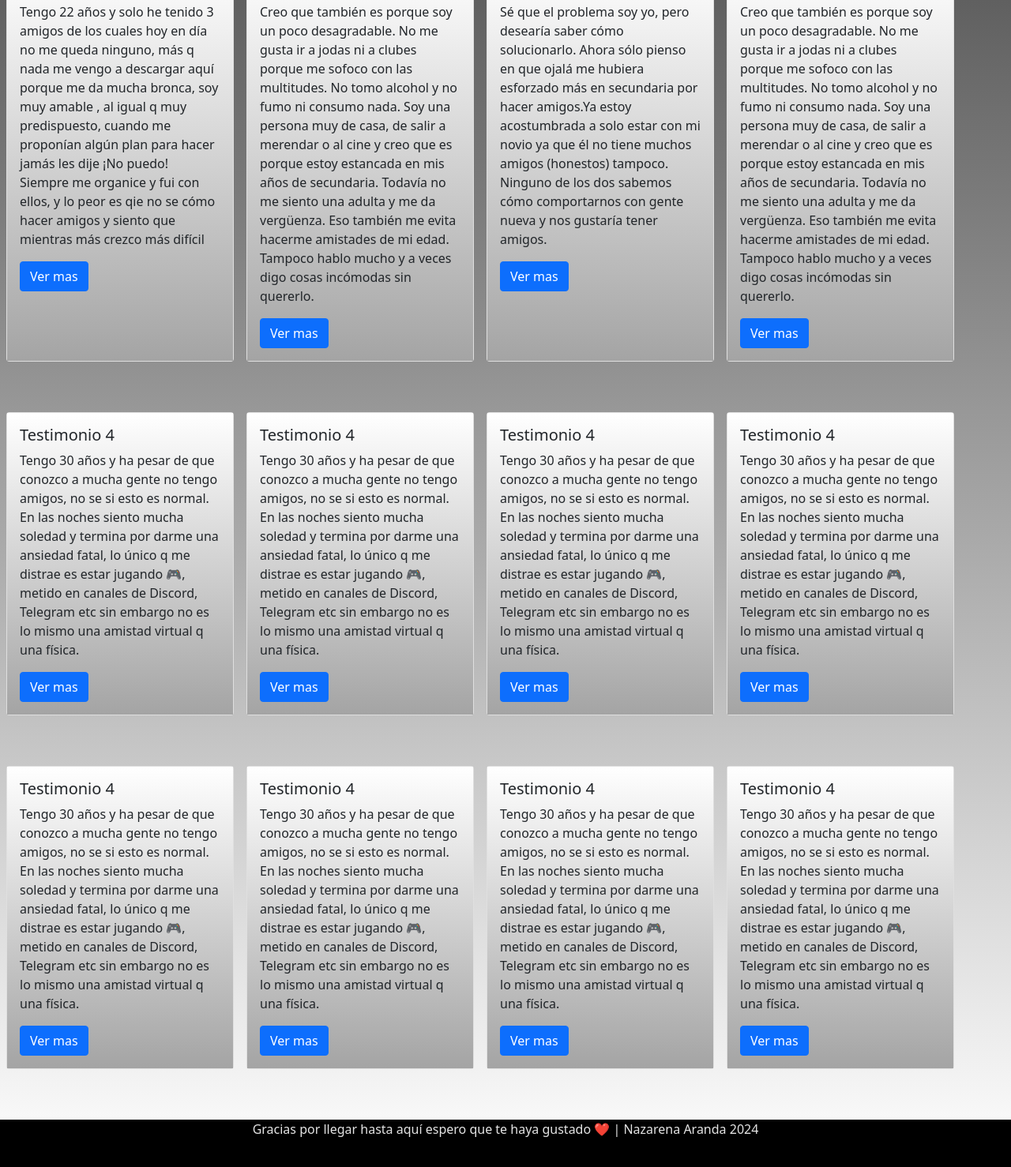
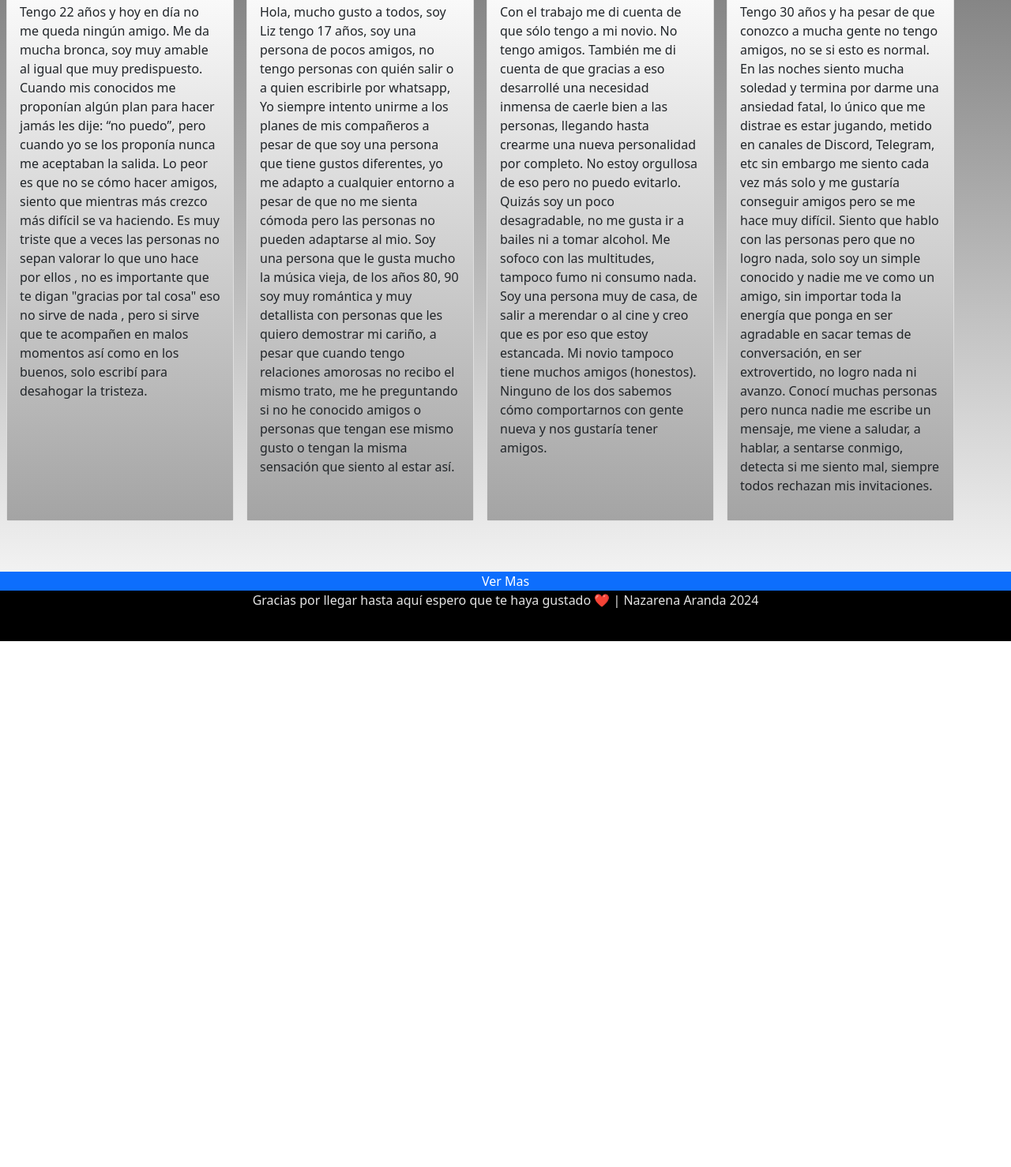
Before and after one commit to NazarenaAranda06/PaginaWeb, a plain HTML site: page Entrega Final Desem/testimonios.html in a window 1280 px wide. Shown: the part 894-2372 px from the top of the page at 79% size. After the commit the page ends 1706 px from the top, so only its background shows below. Drawn offline with nearby package versions, Linux system fonts and the light colour scheme.

Commit message:
Pagina lista para realizar prueba de GitHub Pages.

```diff
--- a/Entrega Final Desem/style.css
+++ b/Entrega Final Desem/style.css
@@ -4,10 +4,6 @@ body {
     font-family: 'Poppins', sans-serif;
 }
 
-
-.SinSentido {
-    background-color: brown;
-}
 
 header{
     background-image: linear-gradient(rgba(0, 0, 0, 0.736), rgba(0, 0, 0, 0.698)), url(imagenes/fondo.png);
@@ -62,6 +58,8 @@ body {
     background-image: linear-gradient( white, #a4a4a4);
 }
 
+
+
 .Contenedor1 {
     display: flex;
     flex-direction: row;
@@ -97,31 +95,36 @@ body {
 }
 
 
-.navegacion {
-    position: absolute;
-    top: 50;
-    left: 50;
-    right: 0;
-    display: flex;
-    align-items: center;
-    justify-content: space-between;
-}
 
 .titulo {
     color: aliceblue;
     text-align: center;
+
+}
+
+
+.boton {
+    color: #fff;
+    background-color: #0d6efd;
+    border-color: #0d6efd;
+    display: flex;
+    justify-content: center;
 
 
 
 }
 
 summary::after {
-    content:' mas';
+    content:'Ver Mas';
+
     }
 
     details[open] summary::after {
-    content:' menos';
+    content:'Ver Menos';
+
     }
+
+
 
 
 
--- a/Entrega Final Desem/testimonios.html
+++ b/Entrega Final Desem/testimonios.html
@@ -6,98 +6,67 @@
     <link rel="stylesheet" href="style.css">
     <link href="https://cdn.jsdelivr.net/npm/bootstrap@5.0.2/dist/css/bootstrap.min.css" rel="stylesheet" integrity="sha384-EVSTQN3/azprG1Anm3QDgpJLIm9Nao0Yz1ztcQTwFspd3yD65VohhpuuCOmLASjC" crossorigin="anonymous">
     <title>Testimonios</title>
-
 </head>
 
 <body>
-
-
-    <header class="headerOtros" id="Testimonios"> <!--A esto le llamamos selector de clase, y es para indicar en donde queremos que se realice el cambio que hicimos en css-->
-
-
-
+    <header class="headerOtros" id="Testimonios">
         <div class="menu">
-
-            <nav> <!--Sirve para crear un menú de navegación, generalmente se ponen listas-->
-            <ul> <!-- ul es para poner una lista sin orden, para que sea una lista ordenada hay que poner ol-->
-                <a href="./index.html"><li>Inicio</li></a> <!--Etiqueta de enlace, se pone con la letra a, el atributo es href. Adentro tenemos que poner una url para que al hacer click en la casilla nos lleve a donde deseamos-->
+            <nav>
+                <ul>
+                    <a href="./index.html"><li>Inicio</li></a>
                     <a href="./motivos.html" target="_blank"> <li>Motivos</li> </a>
                     <a href="./consejos.html" target="_blank"> <li>Consejos</li> </a>
                     <a href="#Testimonios"><li>Testimonios</li></a>
-
                 </ul>
             </nav>
         </div>
-
-
-
     </header>
 
 
     <div class="titulo">
         <h1><strong> Para que veas que es algo más común de lo que se piensa,te dejamos testimonios de personas reales</strong> </h1><br>
-
     </div>
 
 
     <div class="Contenedor1">
-
-
         <div class="card" style="width: 18rem;">
-
             <div class="card-body">
-
                 <h5 class="card-title">Testimonio 1</h5>
-            <p class="card-text">Tengo 22 años y solo he tenido 3 amigos de los cuales hoy en día no me queda ninguno, más q nada me vengo a descargar
-                aquí porque me da mucha bronca, soy muy amable , al igual q muy predispuesto, cuando me proponían algún plan para hacer
-                jamás les dije ¡No puedo! Siempre me organice y fui con ellos, y lo peor es qie no se cómo hacer amigos y siento que
-                mientras más crezco más difícil
-
-                <details>
-                    <summary  class="btn btn-primary">Ver</summary><br><br>
-
-                     va haciendo. Es muy triste q a veces las personas no sepan valorar lo q uno hace por
-                        ellos , no es importante el q te digan "gracias por tal cosa" eso no sirve de nada , pero si sirve q te acompañen en
-                        malos momentos así como en los buenos, solo esc.</p>
-
-               </details>
-
-
+                <p class="card-text">Tengo 22 años y hoy en día no me queda ningún amigo. Me da mucha bronca, soy muy amable al igual que muy
+                    predispuesto. Cuando mis conocidos me proponían algún plan para hacer jamás les dije: “no puedo”, pero cuando yo se los
+                    proponía nunca me aceptaban la salida. Lo peor es que no se cómo hacer amigos, siento que mientras más crezco más difícil
+                    se va haciendo. Es muy triste que a veces las personas no sepan valorar lo que uno hace por ellos , no es importante que te
+                    digan "gracias por tal cosa" eso no sirve de nada , pero si sirve que te acompañen en malos momentos así como en los buenos,
+                    solo escribí para desahogar la tristeza.
+                </p>
 
             </div>
         </div>
 
-
         <div class="card" style="width: 18rem;">
-
             <div class="card-body">
                 <h5>Testimonio 2</h5>
-            <p>Creo que también es porque soy un poco desagradable. No me gusta ir a jodas ni a clubes porque me sofoco con las multitudes. No tomo alcohol y no fumo ni consumo nada. Soy una persona muy de casa, de salir a merendar o al cine y creo que es porque estoy estancada en mis años de secundaria. Todavía no me siento una adulta y me da vergüenza. Eso también me evita hacerme amistades de mi edad. Tampoco hablo mucho y a veces digo cosas incómodas sin quererlo.
-                <details>
-                    <summary  class="btn btn-primary">Ver</summary><br><br>
-
-                     va haciendo. Es muy triste q a veces las personas no sepan valorar lo q uno hace por
-                        ellos , no es importante el q te digan "gracias por tal cosa" eso no sirve de nada , pero si sirve q te acompañen en
-                        malos momentos así como en los buenos, solo esc.</p>
-
-               </details>
+                <p>Hola, mucho gusto a todos, soy Liz tengo 17 años, soy una persona de pocos amigos, no tengo personas con quién salir o a
+                    quien escribirle por whatsapp, Yo siempre intento unirme a los planes de mis compañeros a pesar de que soy una persona que
+                    tiene gustos diferentes, yo me adapto a cualquier entorno a pesar de que no me sienta cómoda pero las personas no pueden
+                    adaptarse al mio. Soy una persona que le gusta mucho la música vieja, de los años 80, 90 soy muy romántica y muy detallista
+                    con personas que les quiero demostrar mi cariño, a pesar que cuando tengo relaciones amorosas no recibo el mismo trato, me
+                    he preguntando si no he conocido amigos o personas que tengan ese mismo gusto o tengan la misma sensación que siento al
+                    estar así.
+                </p>
             </div>
         </div>
 
         <div class="card" style="width: 18rem;">
-
             <div class="card-body">
                 <h5>Testimonio 3</h5>
-            <p>Sé que el problema soy yo, pero desearía saber cómo solucionarlo. Ahora sólo pienso en que ojalá me hubiera esforzado más en secundaria por hacer amigos.Ya estoy acostumbrada a solo estar con mi novio ya que él no tiene muchos amigos (honestos) tampoco. Ninguno de los dos sabemos cómo comportarnos con gente nueva y nos gustaría tener amigos.</p>
-            <details>
-                <summary  class="btn btn-primary">Ver</summary><br><br>
-
-                 va haciendo. Es muy triste q a veces las personas no sepan valorar lo q uno hace por
-                    ellos , no es importante el q te digan "gracias por tal cosa" eso no sirve de nada , pero si sirve q te acompañen en
-                    malos momentos así como en los buenos, solo esc.</p>
-
-           </details>
-
+                <p>Con el trabajo me di cuenta de que sólo tengo a mi novio. No tengo amigos. También me di cuenta de que gracias a eso
+                    desarrollé una necesidad inmensa de caerle bien a las personas, llegando hasta crearme una nueva personalidad por completo.
+                    No estoy orgullosa de eso pero no puedo evitarlo. Quizás soy un poco desagradable, no me gusta ir a bailes ni a tomar
+                    alcohol. Me sofoco con las multitudes, tampoco fumo ni consumo nada. Soy una persona muy de casa, de salir a merendar o al
+                    cine y creo que es por eso que estoy estancada.  Mi novio tampoco tiene muchos amigos (honestos). Ninguno de los dos sabemos
+                    cómo comportarnos con gente nueva y nos gustaría tener amigos.
+                </p>
             </div>
         </div>
 
@@ -105,146 +74,74 @@
         <div class="card" style="width: 18rem;">
             <div class="card-body">
                 <h5>Testimonio 4</h5>
-            <p >Creo que también es porque soy un poco desagradable. No me gusta ir a jodas ni a clubes porque me sofoco con las multitudes. No tomo alcohol y no fumo ni consumo nada. Soy una persona muy de casa, de salir a merendar o al cine y creo que es porque estoy estancada en mis años de secundaria. Todavía no me siento una adulta y me da vergüenza. Eso también me evita hacerme amistades de mi edad. Tampoco hablo mucho y a veces digo cosas incómodas sin quererlo.
-                <details>
-                    <summary  class="btn btn-primary">Ver</summary><br><br>
-
-                     va haciendo. Es muy triste q a veces las personas no sepan valorar lo q uno hace por
-                        ellos , no es importante el q te digan "gracias por tal cosa" eso no sirve de nada , pero si sirve q te acompañen en
-                        malos momentos así como en los buenos, solo esc.</p>
-
-               </details>
-
+                <p >Tengo 30 años y ha pesar de que conozco a mucha gente no tengo amigos, no se si esto es normal. En las noches siento mucha
+                    soledad y termina por darme una ansiedad fatal, lo único que me distrae es estar jugando, metido en canales de Discord,
+                    Telegram, etc sin embargo me siento cada vez más solo y me gustaría conseguir amigos pero se me hace muy difícil. Siento
+                    que hablo con las personas pero que no logro nada, solo soy un simple conocido y nadie me ve como un amigo, sin importar
+                    toda la energía que ponga en ser agradable en sacar temas de conversación, en ser extrovertido, no logro nada ni avanzo.
+                    Conocí muchas personas pero nunca nadie me escribe un mensaje, me viene a saludar, a hablar, a sentarse conmigo, detecta si
+                    me siento mal, siempre todos rechazan mis invitaciones.
+                </p>
+            </div>
         </div>
     </div>
 
 
-    </div>
-
+    <details>
+        <summary class="boton"></summary><br>
 
     <div class="Contenedor2">
-
-
         <div class="card" style="width: 18rem;">
             <div class="card-body">
-            <h5>Testimonio 4</h5>
-            <p>Tengo 30 años y ha pesar de que conozco a mucha gente no tengo amigos, no se si esto es normal. En las noches siento mucha soledad y termina por darme una ansiedad fatal, lo único q me distrae es estar jugando 🎮, metido en canales de Discord, Telegram etc sin embargo no es lo mismo una amistad virtual q una física.</p>
-            <details>
-                <summary  class="btn btn-primary">Ver</summary><br><br>
-
-                 va haciendo. Es muy triste q a veces las personas no sepan valorar lo q uno hace por
-                    ellos , no es importante el q te digan "gracias por tal cosa" eso no sirve de nada , pero si sirve q te acompañen en
-                    malos momentos así como en los buenos, solo esc.</p>
-           </details>
-
-        </div>
-
-
-    </div>
-
-    <div class="card" style="width: 18rem;">
-        <div class="card-body">
-            <h5>Testimonio 4</h5>
-            <p>Tengo 30 años y ha pesar de que conozco a mucha gente no tengo amigos, no se si esto es normal. En las noches siento mucha soledad y termina por darme una ansiedad fatal, lo único q me distrae es estar jugando 🎮, metido en canales de Discord, Telegram etc sin embargo no es lo mismo una amistad virtual q una física.</p>
-            <details>
-                <summary  class="btn btn-primary">Ver</summary><br><br>
-
-                 va haciendo. Es muy triste q a veces las personas no sepan valorar lo q uno hace por
-                    ellos , no es importante el q te digan "gracias por tal cosa" eso no sirve de nada , pero si sirve q te acompañen en
-                    malos momentos así como en los buenos, solo esc.</p>
-           </details>
-        </div>
-    </div>
-
-
-
-    <div class="card" style="width: 18rem;">
-        <div class="card-body">
-            <h5>Testimonio 4</h5>
-            <p>Tengo 30 años y ha pesar de que conozco a mucha gente no tengo amigos, no se si esto es normal. En las noches siento mucha soledad y termina por darme una ansiedad fatal, lo único q me distrae es estar jugando 🎮, metido en canales de Discord, Telegram etc sin embargo no es lo mismo una amistad virtual q una física.</p>
-            <details>
-                <summary  class="btn btn-primary">Ver</summary><br><br>
-
-                 va haciendo. Es muy triste q a veces las personas no sepan valorar lo q uno hace por
-                    ellos , no es importante el q te digan "gracias por tal cosa" eso no sirve de nada , pero si sirve q te acompañen en
-                    malos momentos así como en los buenos, solo esc.</p>
-           </details>
+                <h5 class="card-title">Testimonio 5</h5>
+                <p class="card-text">Yo era una chica alegre, siempre rodeada de gente. Tenía un montón de amigos. Ahora, pasada la treintena
+                    me doy que cuenta de que no queda nadie a mi alrededor y no entiendo por qué. Reflexionando caigo en la cuenta de que el
+                    paso del tiempo trae consigo muchos cambios, eso es indiscutible. Hay cambios evidentes y otros más sutiles, pero vamos
+                    aprendiendo a evolucionar con ellos. Sin embargo, una consecuencia fantasma y bastante traumática de hacernos adultos, algo
+                    de lo que nadie suele hablar, es el aumento de la soledad.
+                </p>
             </div>
         </div>
 
         <div class="card" style="width: 18rem;">
             <div class="card-body">
-            <h5>Testimonio 4</h5>
-            <p>Tengo 30 años y ha pesar de que conozco a mucha gente no tengo amigos, no se si esto es normal. En las noches siento mucha soledad y termina por darme una ansiedad fatal, lo único q me distrae es estar jugando 🎮, metido en canales de Discord, Telegram etc sin embargo no es lo mismo una amistad virtual q una física.</p>
-            <details>
-                <summary  class="btn btn-primary">Ver</summary><br><br>
-
-                 va haciendo. Es muy triste q a veces las personas no sepan valorar lo q uno hace por
-                    ellos , no es importante el q te digan "gracias por tal cosa" eso no sirve de nada , pero si sirve q te acompañen en
-                    malos momentos así como en los buenos, solo esc.</p>
-           </details>
-        </div>
-    </div>
-</div>
-
-
-<div class="Contenedor3">
-
-    <div class="card" style="width: 18rem;">
-        <div class="card-body">
-            <h5>Testimonio 4</h5>
-            <p>Tengo 30 años y ha pesar de que conozco a mucha gente no tengo amigos, no se si esto es normal. En las noches siento mucha soledad y termina por darme una ansiedad fatal, lo único q me distrae es estar jugando 🎮, metido en canales de Discord, Telegram etc sin embargo no es lo mismo una amistad virtual q una física.</p>
-            <details>
-                <summary  class="btn btn-primary">Ver</summary><br><br>
-
-                 va haciendo. Es muy triste q a veces las personas no sepan valorar lo q uno hace por
-                    ellos , no es importante el q te digan "gracias por tal cosa" eso no sirve de nada , pero si sirve q te acompañen en
-                    malos momentos así como en los buenos, solo esc.</p>
-           </details>
-        </div>
-    </div>
-
-
-    <div class="card" style="width: 18rem;">
-        <div class="card-body">
-            <h5 class="card-title">Testimonio 4</h5>
-            <p class="card-text">Tengo 30 años y ha pesar de que conozco a mucha gente no tengo amigos, no se si esto es normal. En las noches siento mucha soledad y termina por darme una ansiedad fatal, lo único q me distrae es estar jugando 🎮, metido en canales de Discord, Telegram etc sin embargo no es lo mismo una amistad virtual q una física.</p>
+                <h5>Testimonio 6</h5>
+                <p>Tengo 32 años, y hoy por hoy no tengo ni un solo amigo, en mi caso creo que va por épocas y es un ciclo que se ha repetido, cuando
+                    estaba en el liceo tenia amigos, y luego cuando lo terminé perdí contacto con todos, como que deliberadamente quise alejarme y no
+                    saber nada de ellos ya que consideré en ese momento que ya no tenia sentido seguir con esas amistades ya que, no nos íbamos a ver
+                    mas como antes. Cuando entré a la facultad, pasó algo bastante parecido, tuve varios amigos, pero siento que soy muy poca cosa para
+                    ser tomado como una persona que valga la pena tener en su vida, eso es otra historia, poco a poco fui perdiendo contacto con varios
+                    de mis amigos/compañeros ya que se retiraron, tuvieron hijos o así. Cuando empece a trabajar tuve una amiga en el trabajo, y hubieron
+                    varias cosas que no me gustaron de ella al pasar el tiempo y también decidí cortar con eso, quizás más adelante vuelva a tener,
+                    supongo que depende de mi mismo.
                 </p>
-            <a href="#" class="btn btn-primary">Ver mas</a>
-        </div>
-    </div>
-
-
-    <div class="card" style="width: 18rem;">
-        <div class="card-body">
-            <h5>Testimonio 4</h5>
-            <p>Tengo 30 años y ha pesar de que conozco a mucha gente no tengo amigos, no se si esto es normal. En las noches siento mucha soledad y termina por darme una ansiedad fatal, lo único q me distrae es estar jugando 🎮, metido en canales de Discord, Telegram etc sin embargo no es lo mismo una amistad virtual q una física.</p>
-            <details>
-                <summary  class="btn btn-primary">Ver</summary><br><br>
-
-                 va haciendo. Es muy triste q a veces las personas no sepan valorar lo q uno hace por
-                    ellos , no es importante el q te digan "gracias por tal cosa" eso no sirve de nada , pero si sirve q te acompañen en
-                    malos momentos así como en los buenos, solo esc.</p>
-           </details>
             </div>
         </div>
 
         <div class="card" style="width: 18rem;">
             <div class="card-body">
-            <h5>Testimonio 4</h5>
-            <p>Tengo 30 años y ha pesar de que conozco a mucha gente no tengo amigos, no se si esto es normal. En las noches siento mucha soledad y termina por darme una ansiedad fatal, lo único q me distrae es estar jugando 🎮, metido en canales de Discord, Telegram etc sin embargo no es lo mismo una amistad virtual q una física.</p>
-            <details>
-                <summary  class="btn btn-primary">Ver</summary><br><br>
-
-                 va haciendo. Es muy triste q a veces las personas no sepan valorar lo q uno hace por
-                    ellos , no es importante el q te digan "gracias por tal cosa" eso no sirve de nada , pero si sirve q te acompañen en
-                    malos momentos así como en los buenos, solo esc.</p>
-           </details>
+                <h5>Testimonio 7</h5>
+                <p>Ahora mismo me estoy sintiendo bastante triste, realmente no tengo amigos y tengo 24 años, solo tengo un par de conocidos
+                    (todos hombres) de mi clase con los que a veces estudiamos juntos si coincidimos en alguna materia y a veces vamos a
+                    tomar algo, pero esto básicamente son "amistades" pasajeras de las cuales perderé contacto una vez acabe mis estudios.
+                    Justamente por mi soledad es sumamente difícil conectar con otras personas.
+                </p>
             </div>
         </div>
 
-
+        <div class="card" style="width: 18rem;">
+            <div class="card-body">
+                <h5>Testimonio 8</h5>
+                <p>Desearía tener una vida social más activa, explayar mis circulo de amistades, pero no se donde empezar.. en la facultad
+                    parece que nadie está para ser amigos sino ser parásitos que solo te hablan cuando necesitan ayuda. Tampoco hice amigos
+                    en el laburo... empiezo a pensar que simplemente no soy buena al socializar. Mi amigo me dice que no soy antisocial,
+                    que se hablar claro pero que solo necesito salir un poco mas jaja. Pero no se.. como hacen para hacer amigos? lpm.
+                    (aclaro que soy mujer de 26 años.)
+                </p>
             </div>
+        </div>
+    </div>
+</details>
 
 
 
```
Also changed, not shown: Entrega Final Desem/consejos.html (+5 -5 lines), Entrega Final Desem/index.html (+9 -9 lines), Entrega Final Desem/motivos.html (+5 -5 lines), Entrega Final Desem/imagenes/testimonio1.png (deleted). Lines whose indentation alone changed are shown as unchanged.
